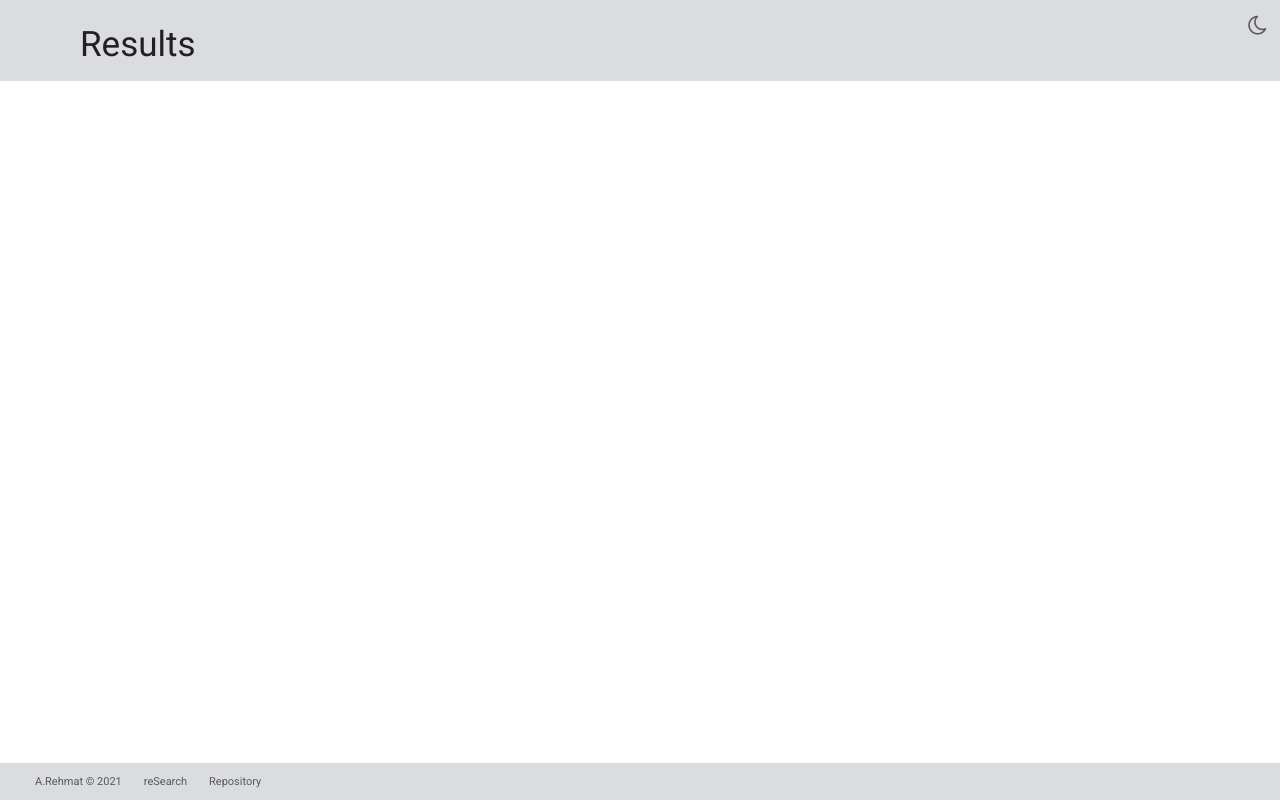
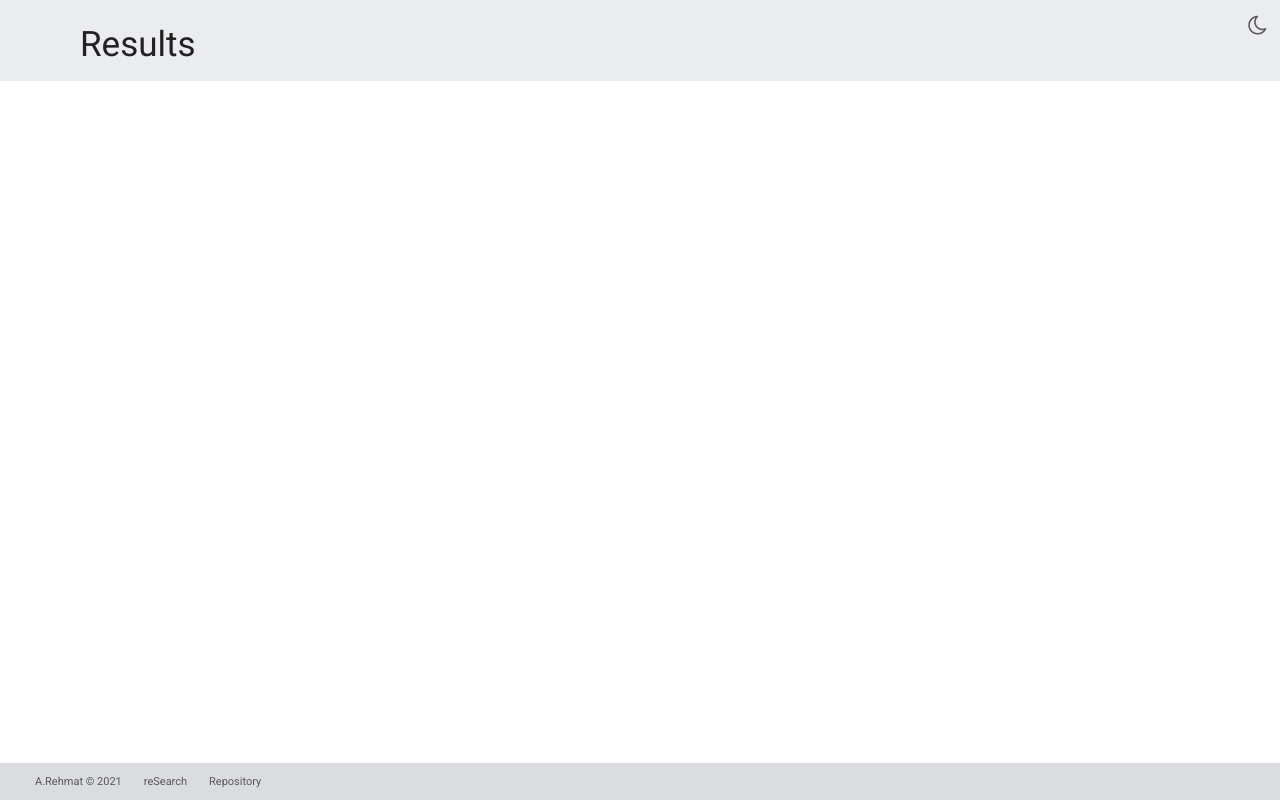
Before and after one commit to AbdullahRehmat/reSearch, a Flask app: page /results in a window 1280 px wide. Run offline with Flask 2, Linux system fonts and the light colour scheme; the visitor is signed in with stand-in values (Sample User, id 1); data that the repository does not hold is empty.

Commit message:
Bug Fixes

```diff
--- a/ContentScraper/goSpider.py
+++ b/ContentScraper/goSpider.py
@@ -24,6 +24,7 @@ from data.spiders.Spider20 import SpiderTwenty
 from data.spiders.Spider21 import SpiderTwentyOne
 from data.spiders.Spider22 import SpiderTwentyTwo
 from data.spiders.Spider23 import SpiderTwentyThree
+from data.spiders.Spider24 import SpiderTwentyFour
 
 
 process = CrawlerProcess(get_project_settings())
@@ -51,5 +52,6 @@ process.crawl(SpiderTwenty)
 process.crawl(SpiderTwentyOne)
 process.crawl(SpiderTwentyTwo)
 process.crawl(SpiderTwentyThree)
+process.crawl(SpiderTwentyFour)
 
 process.start()
--- a/Website/static/css/styles.css
+++ b/Website/static/css/styles.css
@@ -10,7 +10,7 @@ html {
   --accent-color: #2c528c;
   --theme-toggle-color: #595959;
   --query-border-color: #595959;
-  --page-heading-color: #dadce0;
+  --page-heading-color: #ebecf0;
   --admin-item-color: #dadce0;
   --footer-item-color: #595959;
   --footer-color: #dadce0;
```
Also changed, not shown: ContentScraper/data/pipelines.py (+5 -5 lines).
